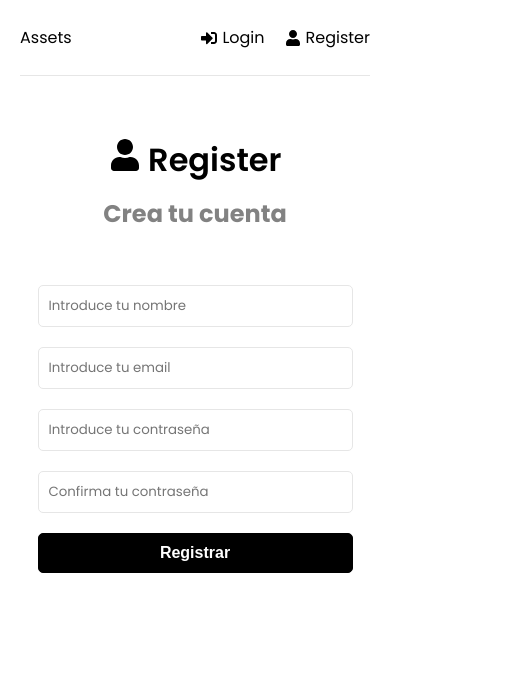
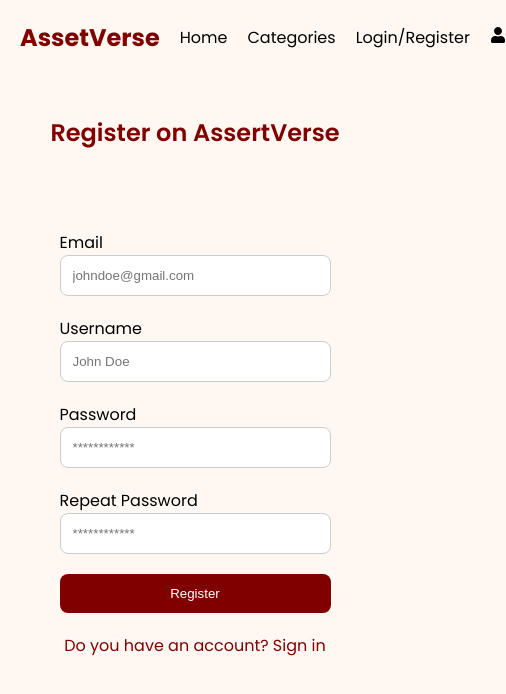
Before and after one commit to alexvalmu/assetVerse, a React (Create React App) app in the folder frontend/: page /register in a window 390 px wide. Shown: the top 694 px of the page, 506 px wide, since content can reach past the window. Built offline with nearby package versions, Linux system fonts and the light colour scheme.

Commit message:
css bastante completo, falta footer, he creado el archivo footer

```diff
--- a/frontend/package.json
+++ b/frontend/package.json
@@ -1,7 +1,7 @@
 {
   "name": "frontend",
   "version": "0.1.0",
-  "proxy": "http://localhost:5000",
+  "proxy": "http://localhost:8000",
   "private": true,
   "dependencies": {
     "@reduxjs/toolkit": "^2.6.1",
--- a/frontend/src/App.js
+++ b/frontend/src/App.js
@@ -5,6 +5,8 @@ import Dashboard from './pages/Dashboard';
 import Login from './pages/Login';
 import Register from './pages/Register';
 import Header from './components/Header';
+import Footer from './components/Footer';
+
 function App() {
   return (
     <>
--- /dev/null
+++ b/frontend/src/components/Footer.jsx
@@ -0,0 +1,18 @@
+import { Link } from 'react-router-dom';
+
+function Footer() {
+  return (
+    <footer>
+      <div className="footer-content">
+        <p>&copy; {new Date().getFullYear()}All rights reserved.</p>
+        <nav>
+          <Link to="/privacy-policy">About</Link>
+          <Link to="/terms-of-service">FAQ</Link>
+          <Link to="/contact">Contact Us</Link>
+        </nav>
+      </div>
+    </footer>
+  );
+}
+
+export default Footer;
--- a/frontend/src/components/header.jsx
+++ b/frontend/src/components/header.jsx
@@ -12,33 +12,31 @@ function Header() {
     const onLogout = ()=>{
         dispatch(logout());
         dispatch(reset());
-        navigate('/');
+        navigate('/login');
     }
   return (
     <header className='header'>
     <div className='logo'>
-        <Link to='/'>Assets</Link>
+        <Link to='/'>AssetVerse</Link>
     </div>
     <ul>
-        {user ? (
-             <li>
-             <button className='btn' onClick={(onLogout)}>
-                 <FaSignOutAlt /> Logout
-             </button>
-         </li>
-        ):(<>
-        <li>
-            <Link to='/login'>
-                <FaSignInAlt /> Login
-            </Link>
-        </li>
-        <li>
-            <Link to='/register'>
-                <FaUser /> Register
-            </Link>
-        </li>
-        </>)}
-    </ul>
+        <li><Link to='/'>Home</Link></li>
+        <li><Link to='/categories'>Categories</Link></li>
+
+
+        {user?(
+            <>
+            <li><button className='btn' onClick={onLogout}>Logout</button></li>
+            <li><Link to='/profile'><FaUser /></Link></li>
+            </>
+        ) : (
+          <>
+            <li><Link to='/login'> Login/Register</Link></li>
+            <li><Link to='/login'><FaUser /></Link></li>
+          </>
+        )}
+
+      </ul>
 </header>
   )
 }
--- a/frontend/src/index.css
+++ b/frontend/src/index.css
@@ -1,3 +1,4 @@
+/* General Styles */
 @import url('https://fonts.googleapis.com/css2?family=Poppins:wght@300;400;600;700&display=swap');
 
 * {
@@ -6,210 +7,165 @@
   box-sizing: border-box;
 }
 
-body {
+body{
   font-family: 'Poppins', sans-serif;
   height: 100vh;
+  background-color: #fff8f2;
 }
 
-a {
+a{
   text-decoration: none;
   color: #000;
 }
 
-p {
-  line-height: 1.7;
-}
-
-ul {
-  list-style: none;
-}
-
-li {
-  line-height: 2.2;
-}
-
-h1,
-h2,
-h3 {
+h1, h2, h3{
   font-weight: 600;
   margin-bottom: 10px;
 }
 
-.container {
-  width: 100%;
-  max-width: 960px;
-  margin: 0 auto;
-  padding: 0 20px;
-  text-align: center;
-}
-
-.header {
+header{
+  background-color: #fff8f2;
   display: flex;
   justify-content: space-between;
   align-items: center;
-  padding: 20px 0;
-  border-bottom: 1px solid #e6e6e6;
-  margin-bottom: 60px;
+  padding: 20px 40px;
+
+  .logo{
+    a{
+      font-size: 24px;
+      font-weight: 700;
+      color: #800000;
+    }
   }
 
-.header ul {
-  display: flex;
-  align-items: center;
-  justify-content: space-between;
-}
-
-.header ul li {
-  margin-left: 20px;
-}
-
-.header ul li a {
-  display: flex;
-  align-items: center;
-}
-
-.header ul li a:hover {
-  color: #777;
-}
-
-.header ul li a svg {
-  margin-right: 5px;
-}
-
-.heading {
-  font-size: 2rem;
-  font-weight: 700;
-  margin-bottom: 50px;
-  padding: 0 20px;
-}
-
-.heading p {
-  color: #828282;
-}
-
-.goals {
-  display: grid;
-  grid-template-columns: repeat(2, 1fr);
-  gap: 10px;
-}
-
-.goal {
-  background-color: #f4f4f4;
-  margin: 10px 0;
-  padding: 20px 0 10px;
-  position: relative;
-}
-
-.goal .close {
-  position: absolute;
-  top: 10px;
-  right: 15px;
-  cursor: pointer;
-  border: none;
-  background: none;
-}
-
-.form,
-.content {
-  width: 70%;
-  margin: 0 auto;
-}
-
-.form-group {
-  margin-bottom: 10px;
-}
-
-.form-group input,
-.form-group textarea,
-.form-group select {
-  width: 100%;
-  padding: 10px;
-  border: 1px solid #e6e6e6;
-  border-radius: 5px;
-  margin-bottom: 10px;
-  font-family: inherit;
-}
-
-.form-group label {
-  text-align: left;
-  display: block;
-  margin: 0 0 5px 3px;
-}
-
-.btn {
-  padding: 10px 20px;
-  border: 1px solid #000;
-  border-radius: 5px;
-  background: #000;
-  color: #fff;
-  font-size: 16px;
-  font-weight: 700;
-  cursor: pointer;
-  text-align: center;
-  appearance: button;
+  .profile-icon{
+    width: 32px;
+    height: 32px;
+    background-color: #800000;
+    color: white;
+    border-radius: 50%;
     display: flex;
     align-items: center;
     justify-content: center;
+    font-weight: bold;
   }
 
-.btn svg {
-  margin-right: 8px;
+  .search-bar{
+    input{
+      padding: 8px;
+      border-radius: 20px;
+      border: 1px solid #ccc;
+    }
   }
 
-.btn-reverse {
-  background: #fff;
+  ul{
+    display: flex;
+    align-items: center;
+    list-style: none;
+    margin: 0;
+    padding: 0;
+    li{
+      margin-left: 20px;
+      a{
         color: #000;
+        &:hover {
+          color: #800000;
+        }
+      }
+      button{
+        background: none;
+        border: none;
+        color: #000;
+        font-family: inherit;
+        font-size: inherit;
+        cursor: pointer;
+        padding: 0;
+        &:hover{
+          color: #800000;
+        }
+        &:focus, &:active{
+          color: #800000;
+          font-weight: 600;
+        }
+      }
+    }
+  }
 }
 
-.btn-block {
-  width: 100%;
-  margin-bottom: 20px;
+section.heading{
+  text-align: center;
+  margin: 40px 0;
+  h1 {
+    color: #800000;
+  }
 }
 
-.btn:hover {
-  transform: scale(0.98);
+form{
+  padding: 40px;
+  width: 400px;
+  margin: 0 auto;
+
+  .form-group{
+    margin-bottom: 20px;
+    label {
+      display: block;
+      margin-bottom: 8px;
+      color: #800000;
+    }
+    input{
+      width: 100%;
+      padding: 12px;
+      border-radius: 8px;
+      border: 1px solid #ccc;
+    }
   }
 
-.loadingSpinnerContainer {
-  position: fixed;
-  top: 0;
-  right: 0;
-  bottom: 0;
-  left: 0;
-  background-color: rgba(0, 0, 0, 0.5);
-  z-index: 5000;
-  display: flex;
-  justify-content: center;
-  align-items: center;
+  button{
+    background-color: #800000;
+    color: white;
+    border: none;
+    padding: 12px;
+    width: 100%;
+    border-radius: 8px;
+    cursor: pointer;
+    &:hover {
+      background-color: #a52a2a;
+    }
   }
 
-.loadingSpinner {
-  width: 64px;
-  height: 64px;
-  border: 8px solid;
-  border-color: #000 transparent #555 transparent;
-  border-radius: 50%;
-  animation: spin 1.2s linear infinite;
+  a{
+    display: block;
+    text-align: center;
+    margin-top: 12px;
+    color: #800000;
+    &:hover{
+      text-decoration: underline;
+    }
+  }
 }
 
-@keyframes spin {
-  0% {
-    transform: rotate(0deg);
+
+footer{
+  background-color: #800000;
+  color: white;
+  padding: 20px 0;
+  text-align: center;
+  margin-top: 40px;
+
+  a{
+    color: white;
+    margin: 0 10px;
+    &:hover{
+      text-decoration: underline;
     }
-  100% {
-    transform: rotate(360deg);
   }
 }
 
 @media (max-width: 600px) {
-  .form {
+  form {
     width: 90%;
   }
-
-  .heading h1 {
-    font-size: 2rem;
-  }
-
-  .heading p {
-    font-size: 1.5rem;
+  header {
+    padding: 20px;
   }
 }
--- a/frontend/src/pages/Dashboard.jsx
+++ b/frontend/src/pages/Dashboard.jsx
@@ -1,6 +1,8 @@
 function Dashboard() {
   return (
-    <div>Dashboard</div>
+    <div>
+      <h1></h1>
+    </div>
   )
 }
 
--- a/frontend/src/pages/Login.jsx
+++ b/frontend/src/pages/Login.jsx
@@ -53,23 +53,26 @@ function Login() {
   return (
     <>
         <section className="heading">
-            <h1><FaSignInAlt /> Login</h1>
-            <p>Inicia sesión</p>
+            <h1> Sign in to AssertVerse</h1>
         </section>
 
         <section className="form">
             <form onSubmit={onSubmit} >
                 <div className="form-group">
+                    <p>Email</p>
                     <input type="email" className="form-control" id="email"
-                    name="email" value={email} placeholder="Introduce tu email" onChange={onChange} />
+                    name="email" value={email} placeholder="johndoe@gmail.com" onChange={onChange} />
                 </div>
                 <div className="form-group">
+                    <p>Password</p>
                     <input type="password" className="form-control" id="password"
-                    name="password" value={password} placeholder="Introduce tu contraseña" onChange={onChange} />
+                    name="password" value={password} placeholder="************" onChange={onChange} />
                 </div>
                 <div className="form-group">
-                    <button type="submit" className="btn btn-block">Registrar</button>
+                    <button type="submit" className="btn btn-block">Sign in</button>
                 </div>
+                <p  className="form-group"><a href="/reset-password">Forgot your password?</a></p>
+                <p className="form-group"><a href="/register">New to AssertVerse? Register</a></p>
             </form>
         </section>
     </>
--- a/frontend/src/pages/Register.jsx
+++ b/frontend/src/pages/Register.jsx
@@ -60,31 +60,35 @@ function Register() {
     return (
     <>
         <section className="heading">
-            <h1><FaUser /> Register</h1>
-            <p>Crea tu cuenta</p>
+            <h1>Register on AssertVerse</h1>
         </section>
 
         <section className="form">
             <form onSubmit={onSubmit} >
                 <div className="form-group">
-                    <input type="text" className="form-control" id="name"
-                    name="name" value={name} placeholder="Introduce tu nombre" onChange={onChange} />
+                    <p>Email</p>
+                    <input type="email" className="form-control" id="email"
+                    name="email" value={email} placeholder="johndoe@gmail.com" onChange={onChange} />
                 </div>
                 <div className="form-group">
-                    <input type="email" className="form-control" id="email"
-                    name="email" value={email} placeholder="Introduce tu email" onChange={onChange} />
+                    <p>Username</p>
+                    <input type="text" className="form-control" id="name"
+                    name="name" value={name} placeholder="John Doe" onChange={onChange} />
                 </div>
                 <div className="form-group">
+                    <p>Password</p>
                     <input type="password" className="form-control" id="password"
-                    name="password" value={password} placeholder="Introduce tu contraseña" onChange={onChange} />
+                    name="password" value={password} placeholder="************" onChange={onChange} />
                 </div>
                 <div className="form-group">
+                    <p>Repeat Password</p>
                     <input type="password" className="form-control" id="password2"
-                    name="password2" value={password2} placeholder="Confirma tu contraseña" onChange={onChange} />
+                    name="password2" value={password2} placeholder="************" onChange={onChange} />
                 </div>
                 <div className="form-group">
-                    <button type="submit" className="btn btn-block">Registrar</button>
+                    <button type="submit" className="btn btn-block">Register</button>
                 </div>
+                <p className="form-group"><a href="/login">Do you have an account? Sign in</a></p>
             </form>
         </section>
     </>
```
Also changed, not shown: package.json (+10 -1 lines), 1 other file (tests, documents, lock files or other folders). Lines whose indentation alone changed are shown as unchanged.
